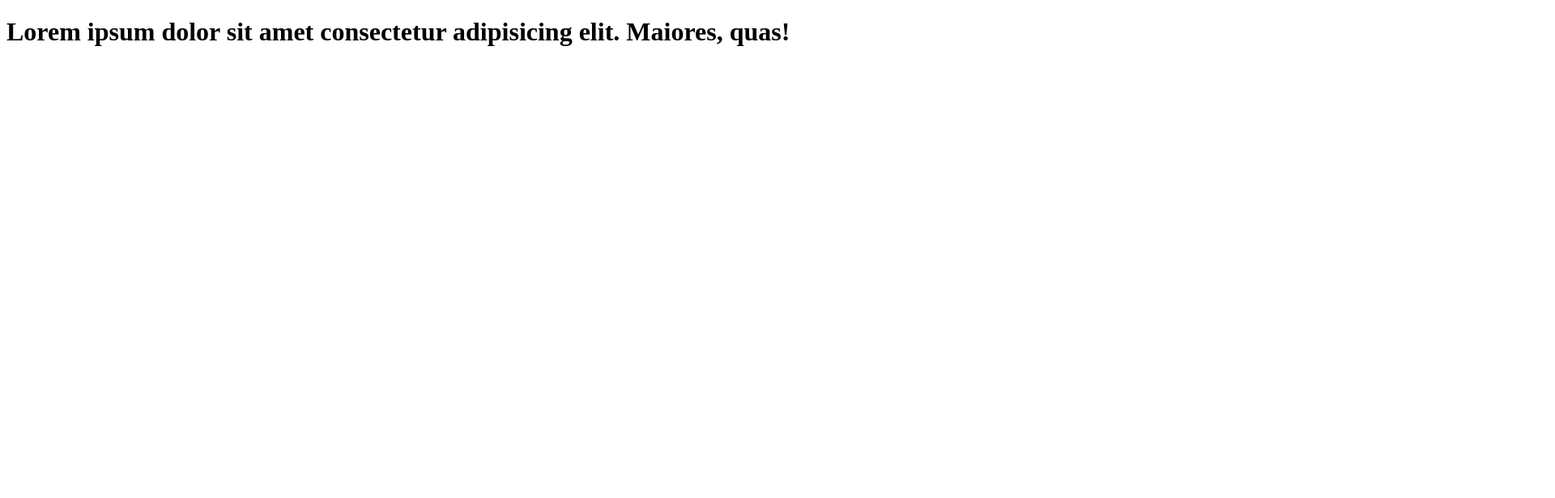
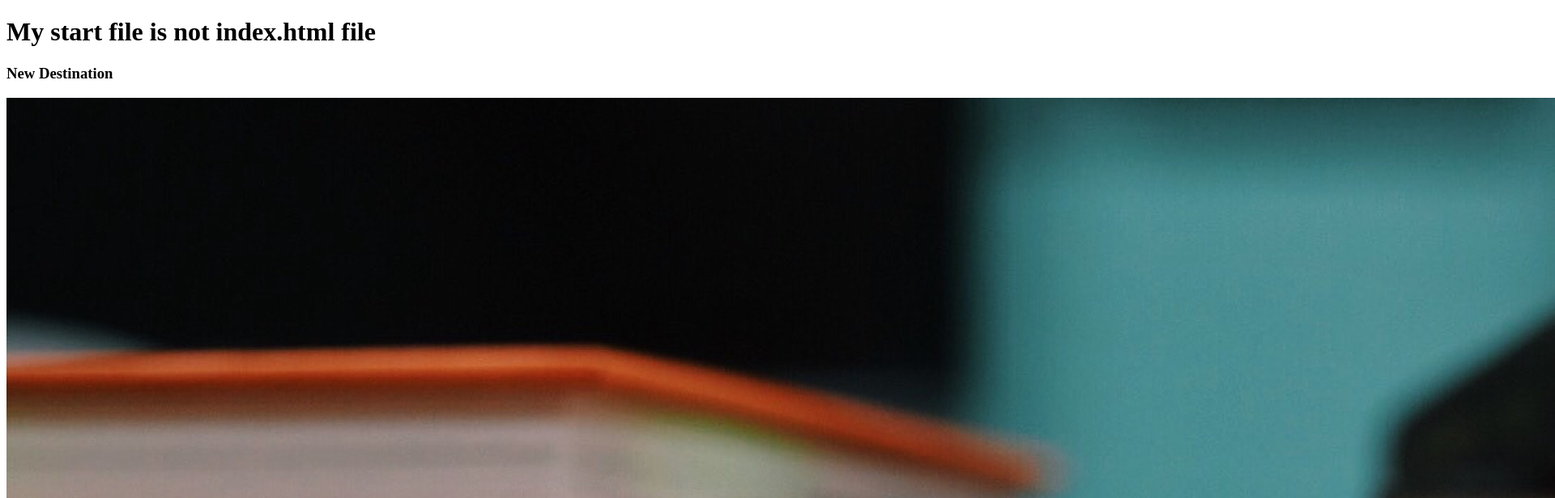
Before and after one commit to omayermainur/my-third-repo, a plain HTML site: page index.html in a window 1280 px wide. Shown: the top 616 px of the page at 81% size, 1920 px wide, since content can reach past the window. Drawn offline with Linux system fonts and the light colour scheme.

Commit message:
added alphabet image

```diff
--- a/index.html
+++ b/index.html
@@ -7,6 +7,8 @@
     <title>My Third Repo</title>
 </head>
 <body>
-    <h1>Lorem ipsum dolor sit amet consectetur adipisicing elit. Maiores, quas!</h1>
+    <h1>My start file is not index.html file</h1>
+    <h3>New Destination</h3>
+    <img src="./img/alphabet.jpg" alt="">
 </body>
 </html>
```
Also changed, not shown: img/alphabet.jpg (added).
